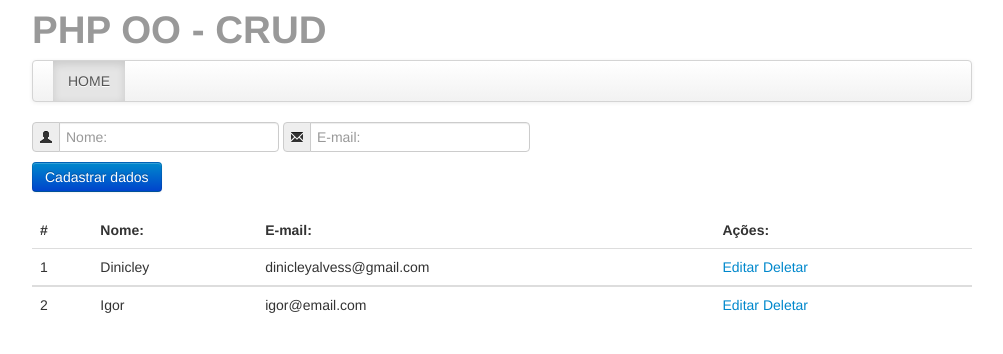
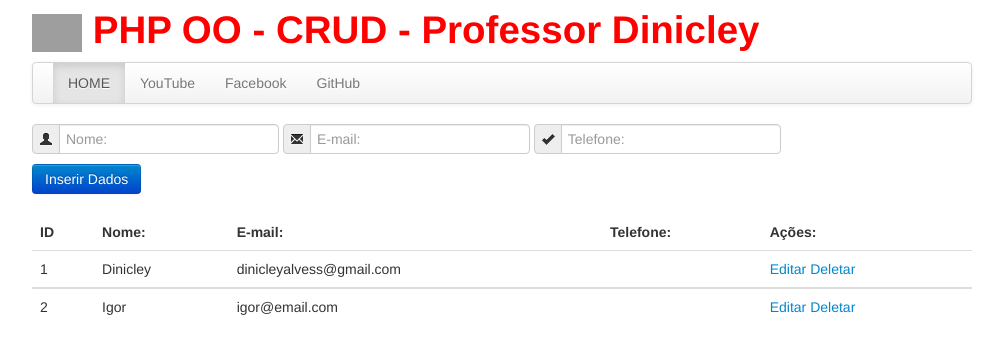
Before and after one commit to dinicleyalves/crudPHPOO, a PHP site: page /index.php in a window 1280 px wide. Shown: the top 354 px of the page, without its empty margins (138-1141 px from the left). Run offline with PHP 8.4, Linux system fonts and the light colour scheme; data comes from the database, SQL or seed files in the repository; data that the repository does not hold is empty; grey boxes are pictures that could not be loaded.

Commit message:
Add files via upload

```diff
--- a/index.php
+++ b/index.php
@@ -9,12 +9,13 @@
 <head>
   <meta charset="UTF-8">
   <meta name="viewport" content="width=device-width, initial-scale=1" />
-   <title>PHP OO - CRUD</title>
-  <meta name="description" content="PHP OO" />
+   <title>PHP OO - CRUD - Prof Dinicley</title>
+  <meta name="description" content="PHP CRUD - PROFESSOR DINICLEY" />
   <meta name="robots" content="index, follow" />
-   <meta name="author" content="Dinicley Alves"/>
-   <link rel="stylesheet" href="css/bootstrap.css" />
+  <meta name="author" content="Dinicley Alves"/>
+  <link rel="stylesheet" href="css/bootstrap.css" />
   <link rel="stylesheet" />
+  <link rel="shortcut icon" href="img/fav/favicon.ico" type="image/x-icon"/>
   <!--[if lt IE 9]>
       <script src="//html5shiv.googlecode.com/svn/trunk/html5.js"></script>
    <![endif]-->
@@ -31,25 +32,30 @@
 
 			$nome  = $_POST['nome'];
 			$email = $_POST['email'];
+			$telefone = $_POST['telefone'];
 
 			$usuario->setNome($nome);
 			$usuario->setEmail($email);
+			$usuario->setTelefone($telefone);
 
 			# Insert
 			if($usuario->insert()){
-				echo "Inserido com sucesso!";
+				echo "Dados Inseridos com sucesso!";
 			}
 
 		endif;
 
 		?>
 		<header class="masthead">
-			<h1 class="muted">PHP OO - CRUD </h1>
+			<h1 class="muted" style="color: red"><img src="img/logo.png" width="50 50"> PHP OO - CRUD - Professor Dinicley</h1>
 			<nav class="navbar">
 				<div class="navbar-inner">
 					<div class="container">
 						<ul class="nav">
 							<li class="active"><a href="./">HOME</a></li>
+							<li class="none"><a href="https://www.youtube.com/channel/UCNFadfe0fkDVRKo9N-Rc8tQ?sub_confirmation=1" target="_blank">YouTube</a></li>
+							<li class=""><a href="https://www.facebook.com/ProfDinicley/" target="_blank">Facebook</a></li>
+							<li class=""><a href="https://github.com/Dinicley/PHP-OO---CRUD" target="_blank">GitHub</a></li>
 						</ul>
 					</div>
 				</div>
@@ -62,9 +68,11 @@
 			$id = $_POST['id'];
 			$nome = $_POST['nome'];
 			$email = $_POST['email'];
+			$telefone = $_POST['telefone'];
 
 			$usuario->setNome($nome);
 			$usuario->setEmail($email);
+			$usuario->setTelefone($telefone);
 
 			if($usuario->update($id)){
 				echo "Atualizado com sucesso!";
@@ -100,6 +108,10 @@
 				<span class="add-on"><i class="icon-envelope"></i></span>
 				<input type="text" name="email" value="<?php echo $resultado->email; ?>" placeholder="E-mail:" />
 			</div>
+			<div class="input-prepend">
+				<span class="add-on"><i class="icon-ok"></i></span>
+				<input type="text" name="telefone" value="<?php echo $resultado->telefone; ?>" placeholder="telefone:" />
+			</div>
 			<input type="hidden" name="id" value="<?php echo $resultado->id; ?>">
 			<br />
 			<input type="submit" name="atualizar" class="btn btn-primary" value="Atualizar dados">
@@ -117,8 +129,12 @@
 				<span class="add-on"><i class="icon-envelope"></i></span>
 				<input type="text" name="email" placeholder="E-mail:" />
 			</div>
+			<div class="input-prepend">
+				<span class="add-on"><i class="icon-ok"></i></span>
+				<input type="text" name="telefone" placeholder="Telefone:" />
+			</div>
 			<br />
-			<input type="submit" name="cadastrar" class="btn btn-primary" value="Cadastrar dados">
+			<input type="submit" name="cadastrar" class="btn btn-primary" value="Inserir Dados">
 		</form>
 
 		<?php } ?>
@@ -127,9 +143,10 @@
 
 			<thead>
 				<tr>
-					<th>#</th>
+					<th>ID</th>
 					<th>Nome:</th>
 					<th>E-mail:</th>
+					<th>Telefone:</th>
 					<th>Ações:</th>
 				</tr>
 			</thead>
@@ -141,6 +158,7 @@
 					<td><?php echo $value->id; ?></td>
 					<td><?php echo $value->nome; ?></td>
 					<td><?php echo $value->email; ?></td>
+					<td><?php echo $value->telefone; ?></td>
 					<td>
 						<?php echo "<a href='index.php?acao=editar&id=" . $value->id . "'>Editar</a>"; ?>
 						<?php echo "<a href='index.php?acao=deletar&id=" . $value->id . "' onclick='return confirm(\"Deseja realmente deletar?\")'>Deletar</a>"; ?>
```
